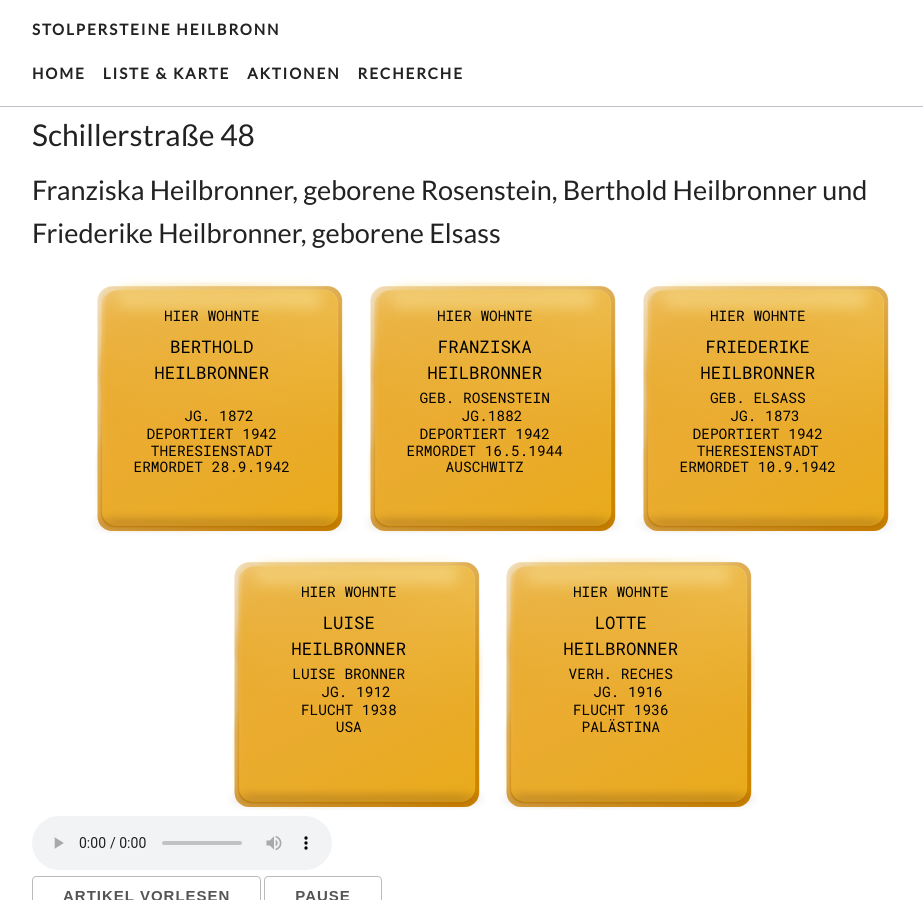
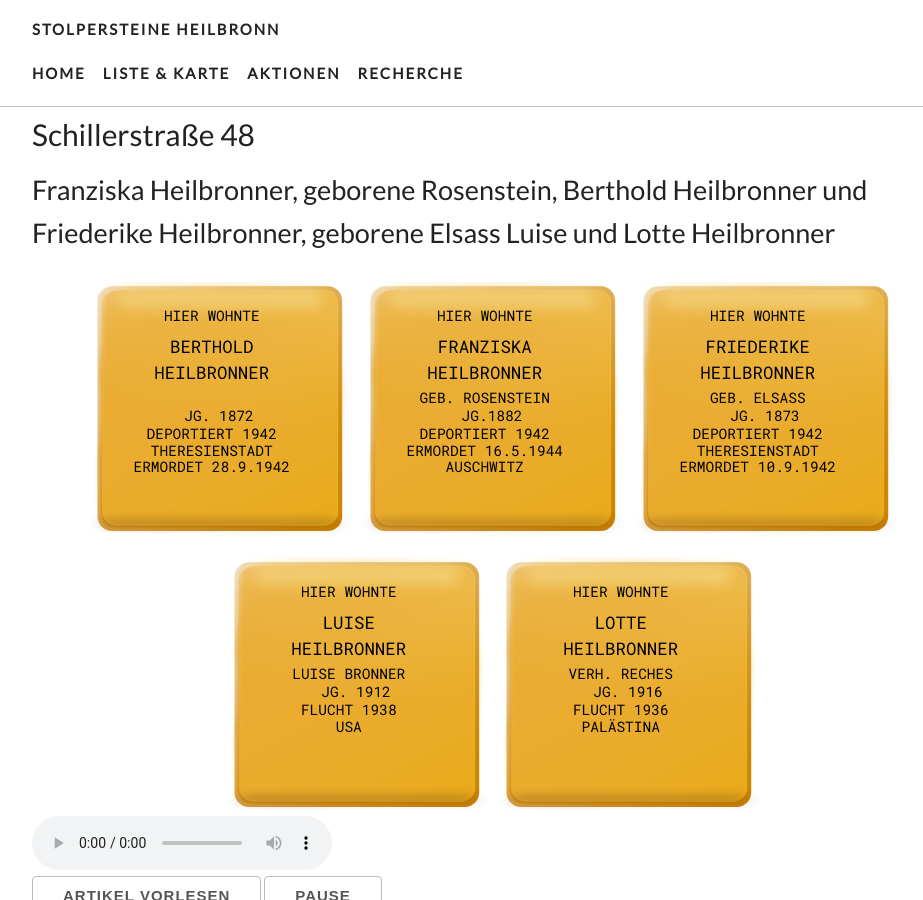
Before and after one commit to opendata-heilbronn/stolpersteine, a Jekyll site: the page built from _list/schillerstr-48.md, in a window 1280 px wide and 900 px high. Shown: the whole window, without its empty margins (148-1071 px from the left). Built offline with Jekyll 4.4.1, drawn with Linux system fonts in a browser that asks for light colours; nearby versions of some CDN libraries; some web fonts are replaced; some of the changed text lies outside the part shown.

Commit message:
Updated Schillerstr 48

```diff
--- a/_list/schillerstr-48.md
+++ b/_list/schillerstr-48.md
@@ -2,8 +2,9 @@
 title: Schillerstraße 48
 date: 2010-04-27 00:00:00 Z
 position: 36
-names: Franziska Heilbronner, geborene Rosenstein, Berthold Heilbronner und Friederike
-  Heilbronner, geborene Elsass
+names: |-
+  Franziska Heilbronner, geborene Rosenstein, Berthold Heilbronner und Friederike Heilbronner, geborene Elsass
+  Luise und Lotte Heilbronner
 steine:
 - - HIER WOHNTE
   - BERTHOLD
```
